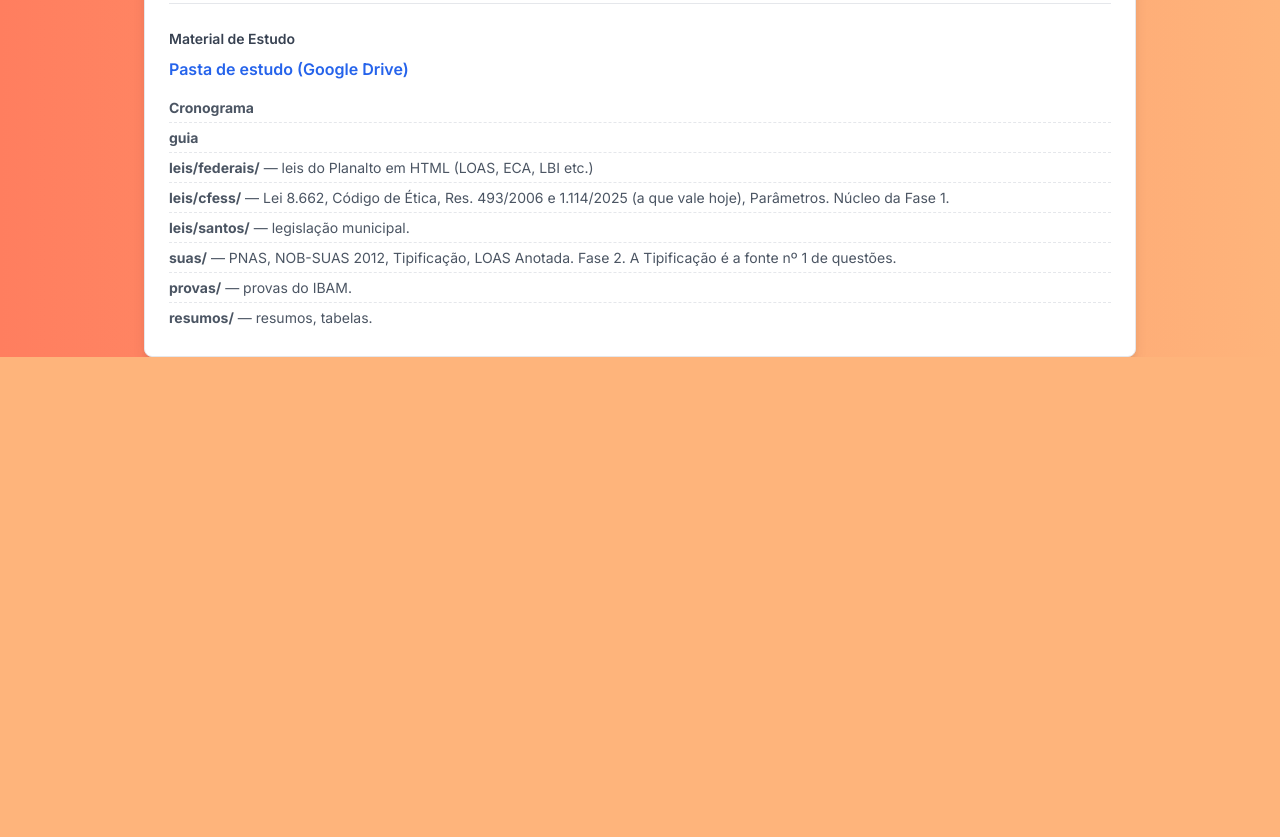
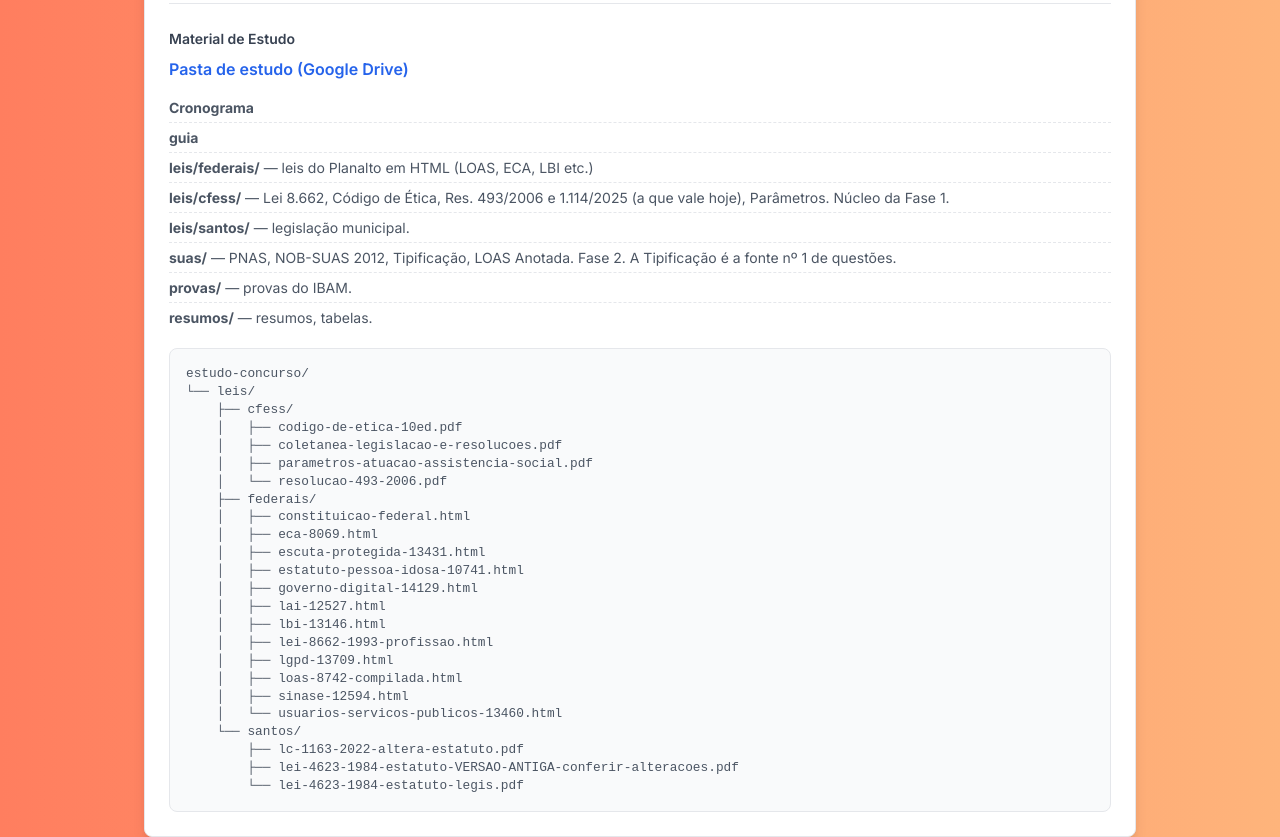
Before and after one commit to hericmr/camaradas, a website built with Vite: page index.html in a window 1280 px wide. Shown: the part 667-1504 px from the top of the page. Before the commit the page ends 1024 px from the top, so only its background shows below. Built offline with nearby package versions, Linux system fonts and the light colour scheme.

Commit message:
feat: mostrar árvore completa de pastas do material de estudo

```diff
--- a/index.html
+++ b/index.html
@@ -68,6 +68,30 @@
               <li><strong>provas/</strong> — provas do IBAM.</li>
               <li><strong>resumos/</strong> — resumos, tabelas.</li>
             </ul>
+            <pre class="study-tree">estudo-concurso/
+└── leis/
+    ├── cfess/
+    │   ├── codigo-de-etica-10ed.pdf
+    │   ├── coletanea-legislacao-e-resolucoes.pdf
+    │   ├── parametros-atuacao-assistencia-social.pdf
+    │   └── resolucao-493-2006.pdf
+    ├── federais/
+    │   ├── constituicao-federal.html
+    │   ├── eca-8069.html
+    │   ├── escuta-protegida-13431.html
+    │   ├── estatuto-pessoa-idosa-10741.html
+    │   ├── governo-digital-14129.html
+    │   ├── lai-12527.html
+    │   ├── lbi-13146.html
+    │   ├── lei-8662-1993-profissao.html
+    │   ├── lgpd-13709.html
+    │   ├── loas-8742-compilada.html
+    │   ├── sinase-12594.html
+    │   └── usuarios-servicos-publicos-13460.html
+    └── santos/
+        ├── lc-1163-2022-altera-estatuto.pdf
+        ├── lei-4623-1984-estatuto-VERSAO-ANTIGA-conferir-alteracoes.pdf
+        └── lei-4623-1984-estatuto-legis.pdf</pre>
           </div>
         </div>
 
--- a/src/style.css
+++ b/src/style.css
@@ -248,6 +248,20 @@ body {
   border-bottom: none;
 }
 
+.study-tree {
+  margin-top: 1rem;
+  padding: 1rem;
+  background: var(--gray-50);
+  border: 1px solid var(--gray-200);
+  border-radius: 0.5rem;
+  font-family: monospace;
+  font-size: 0.8rem;
+  line-height: 1.4;
+  color: var(--text-gray);
+  overflow-x: auto;
+  white-space: pre;
+}
+
 /* The Classic Question Card */
 .question-card {
   background: var(--white);
```
